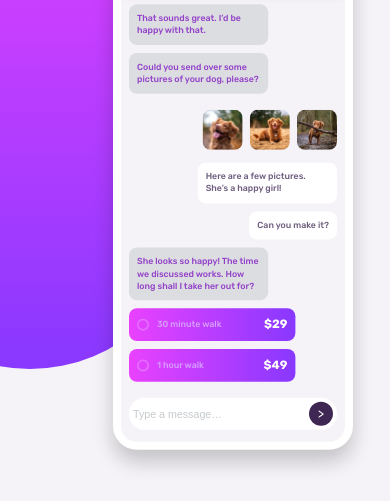
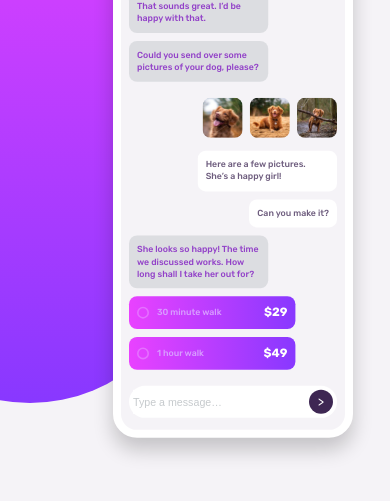
Before and after one commit to chrisjay358/chat-app, a plain HTML site: page index.html in a window 390 px wide. Shown: the part 171-672 px from the top of the page. Drawn offline with Linux system fonts and the light colour scheme.

Commit message:
Add files via upload

```diff
--- a/css/style.css
+++ b/css/style.css
@@ -31,7 +31,7 @@ body {
       flex-direction: column;
       transform: scale(0.8);
       box-shadow: 0 1.5rem 2.5rem rgba(0, 0, 0, 0.2);
-      top: 5%;
+      top: 3%;
       left: 16%; } }
   .ui__header {
     background: linear-gradient(to left, #e942ff, #8838ff);
@@ -184,7 +184,7 @@ main {
   position: relative; }
   @media only screen and (max-width: 25em) {
     .section-ui {
-      min-height: 80vh; } }
+      min-height: 85vh; } }
   .section-ui:before {
     content: "";
     position: absolute;
--- a/sass/_components.scss
+++ b/sass/_components.scss
@@ -15,7 +15,7 @@
     transform: scale(0.8);
     box-shadow: 0 1.5rem 2.5rem rgba(0, 0, 0, 0.2);
 
-    top: 5%;
+    top: 3%;
     left: 16%;
   }
 
--- a/sass/_layout.scss
+++ b/sass/_layout.scss
@@ -15,7 +15,7 @@ main {
   position: relative;
 
   @media only screen and (max-width: 25em) {
-    min-height: 80vh;
+    min-height: 85vh;
   }
 
   &:before {
```
